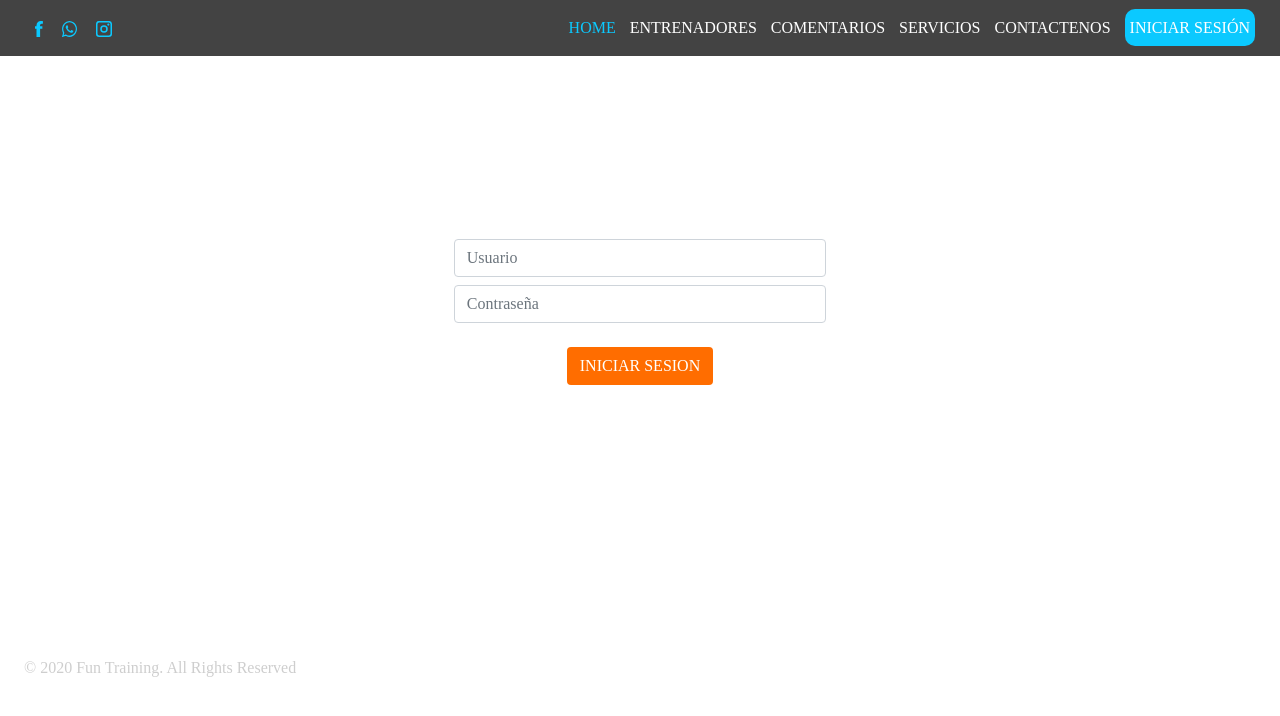
After one commit to Enieto94/funtraining-page, a PHP site: page /login/ in a window 1280 px wide. The commit adds this page. Shown: the top 716 px of the page. Run offline with PHP 8.4, Linux system fonts and the light colour scheme; some web fonts are replaced.

Commit message:
login created

```diff
--- /dev/null
+++ b/login/index.php
@@ -0,0 +1,46 @@
+<!DOCTYPE html>
+
+<html lang="es">
+
+<head>
+
+	<meta charset="UTF-8">
+
+	<meta name="viewport" content="width=device-width, initial-scale=1.0">
+
+	<title>Inicio - Funtraining</title>
+
+	<?php include_once $_SERVER["DOCUMENT_ROOT"] . '/src/commons/common-styles-caller.php';?>
+
+	<link rel="stylesheet" href="/src/css/login-style.css">
+
+</head>
+
+<body>
+
+	<div class="container-fluid">
+		<?php include_once $_SERVER["DOCUMENT_ROOT"] . '/src/commons/header.php' ;?>
+
+		<main class="row justify-content-center align-items-center py-5" id="login-container">
+			<section class="row justify-content-center">
+				<div class="col-10 col-md-12" id="login-form">
+					<input class="form-control my-2" type="text" placeholder="Usuario">
+					<input class="form-control" type="password" placeholder="Contraseña">
+				</div>
+				<div class="col-12">
+					<div class="row justify-content-center">
+						<a href="/login/panel/" class="btn fondo-naranja blanco my-4" href="">INICIAR SESION</a>
+					</div>
+				</div>
+			</section>
+		</main>
+
+		<?php include_once $_SERVER["DOCUMENT_ROOT"] . '/src/commons/footer.php' ;?>
+
+	</div>
+
+	<?php include_once $_SERVER["DOCUMENT_ROOT"] . '/src/commons/common-scripts-caller.php';?>
+
+</body>
+
+</html>
--- a/src/commons/header.php
+++ b/src/commons/header.php
@@ -1,4 +1,4 @@
-<header class="justify-content-between align-items-center align-items-md-center py-2">
+<header class="py-3 justify-content-between align-items-center align-items-md-center py-2">
 	<div id="burger-menu">
 		<svg style="width:24px;height:24px" viewBox="0 0 24 24">
 			<path fill="v" d="M3,6H21V8H3V6M3,11H21V13H3V11M3,16H21V18H3V16Z" />
@@ -66,6 +66,11 @@
 
 		</li>
 
+		<li>
+
+			<a href="/login/" class="item-menu login">INICIAR SESIÓN</a>
+
+		</li>
 	</ul>
 
 </header>
--- a/src/css/general-style.css
+++ b/src/css/general-style.css
@@ -158,6 +158,20 @@ header ul li {
     color: #0bc9ff !important;
 }
 
+.item-menu.login{
+    background: #0bc9ff !important;
+    color: #fff !important;
+    padding: 10px 5px;
+    border-radius: 10px;
+    margin-top: 10px;
+    margin-bottom: 10px;
+}
+
+.item-menu.login:hover{
+    background: #ff6d00 !important;
+    color: #232323 !important;
+}
+
 ul {
     margin: 0;
     list-style: none;
--- /dev/null
+++ b/src/css/login-style.css
@@ -0,0 +1,5 @@
+@media screen and (min-width: 768px){
+	#login-container{
+	height: 80vh;
+	}
+}
```
Also changed, not shown: login/panel/index.php (added, +36 -0 lines).
